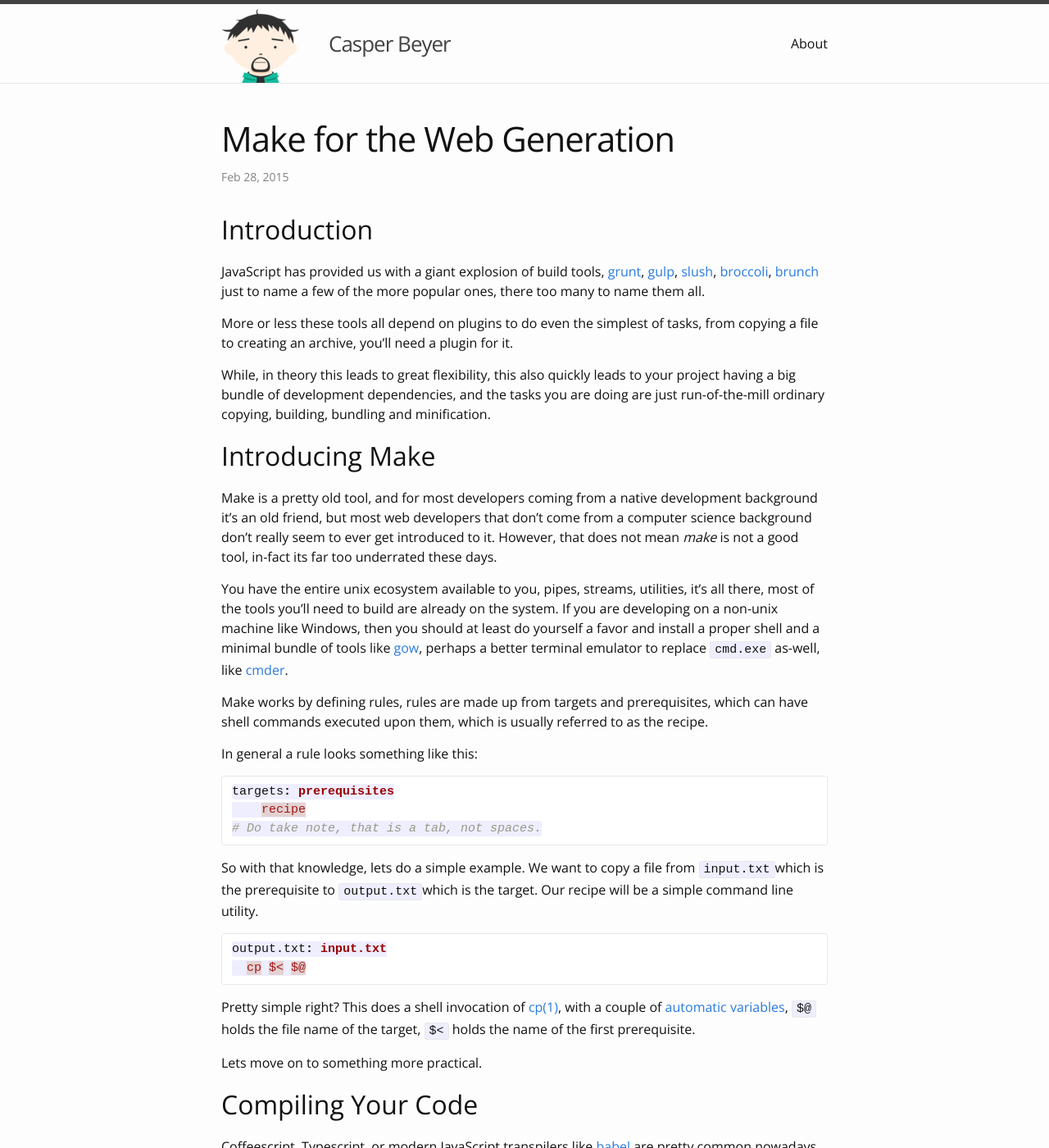
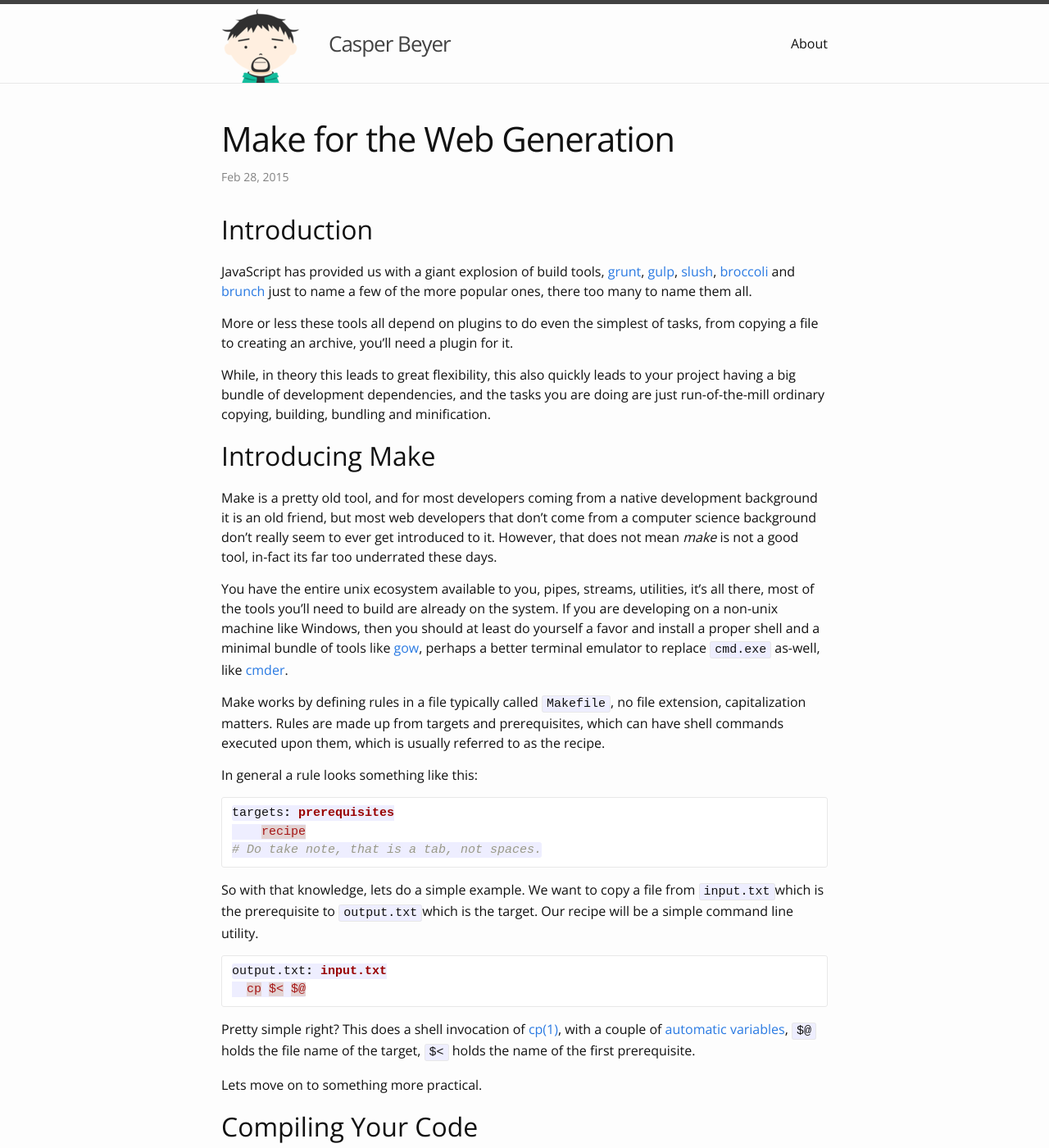
Before and after one commit to caspervonb/caspervonb.github.bak, a Jekyll site: the page built from _posts/2015-02-28-make-for-the-web-generation.markdown, in a window 1280 px wide and 1400 px high. Shown: the whole window at 82% size. Built offline with Jekyll 4.4.1, drawn with Linux system fonts in a browser that asks for light colours; Markdown is read by kramdown in place of the engine named in the settings.

Commit message:
Update 2015-02-28-make-for-the-web-generation.markdown

````diff
--- a/_posts/2015-02-28-make-for-the-web-generation.markdown
+++ b/_posts/2015-02-28-make-for-the-web-generation.markdown
@@ -5,18 +5,18 @@ categories: javascript tools
 ---
 
 ## Introduction
-JavaScript has provided us with a giant explosion of build tools, [grunt][grunt], [gulp][gulp], [slush][slush], [broccoli][broccoli], [brunch][brunch] just to name a few of the more popular ones, there too many to name them all.
+JavaScript has provided us with a giant explosion of build tools, [grunt][grunt], [gulp][gulp], [slush][slush], [broccoli][broccoli] and [brunch][brunch] just to name a few of the more popular ones, there too many to name them all.
 
 More or less these tools all depend on plugins to do even the simplest of tasks, from copying a file to creating an archive, you'll need a plugin for it.
 
 While, in theory this leads to great flexibility, this also quickly leads to your project having a big bundle of development dependencies, and the tasks you are doing are just run-of-the-mill ordinary copying, building, bundling and minification.
 
 ## Introducing Make
-Make is a pretty old tool, and for most developers coming from a native development background it's an old friend, but most web developers that don't come from a computer science background don't really seem to ever get introduced to it. However, that does not mean *make* is not a good tool, in-fact its far too underrated these days.
+Make is a pretty old tool, and for most developers coming from a native development background it is an old friend, but most web developers that don't come from a computer science background don't really seem to ever get introduced to it. However, that does not mean *make* is not a good tool, in-fact its far too underrated these days.
 
 You have the entire unix ecosystem available to you, pipes, streams, utilities, it's all there, most of the tools you'll need to build are already on the system. If you are developing on a non-unix machine like Windows, then you should at least do yourself a favor and install a proper shell and a minimal bundle of tools like [gow][gow], perhaps a better terminal emulator to replace `cmd.exe` as-well, like [cmder][cmder].
 
-Make works by defining rules, rules are made up from targets and prerequisites, which can have shell commands executed upon them, which is usually referred to as the recipe.
+Make works by defining rules in a file typically called `Makefile`, no file extension, capitalization matters. Rules are made up from targets and prerequisites, which can have shell commands executed upon them, which is usually referred to as the recipe.
 
 In general a rule looks something like this:
 ```make
````
